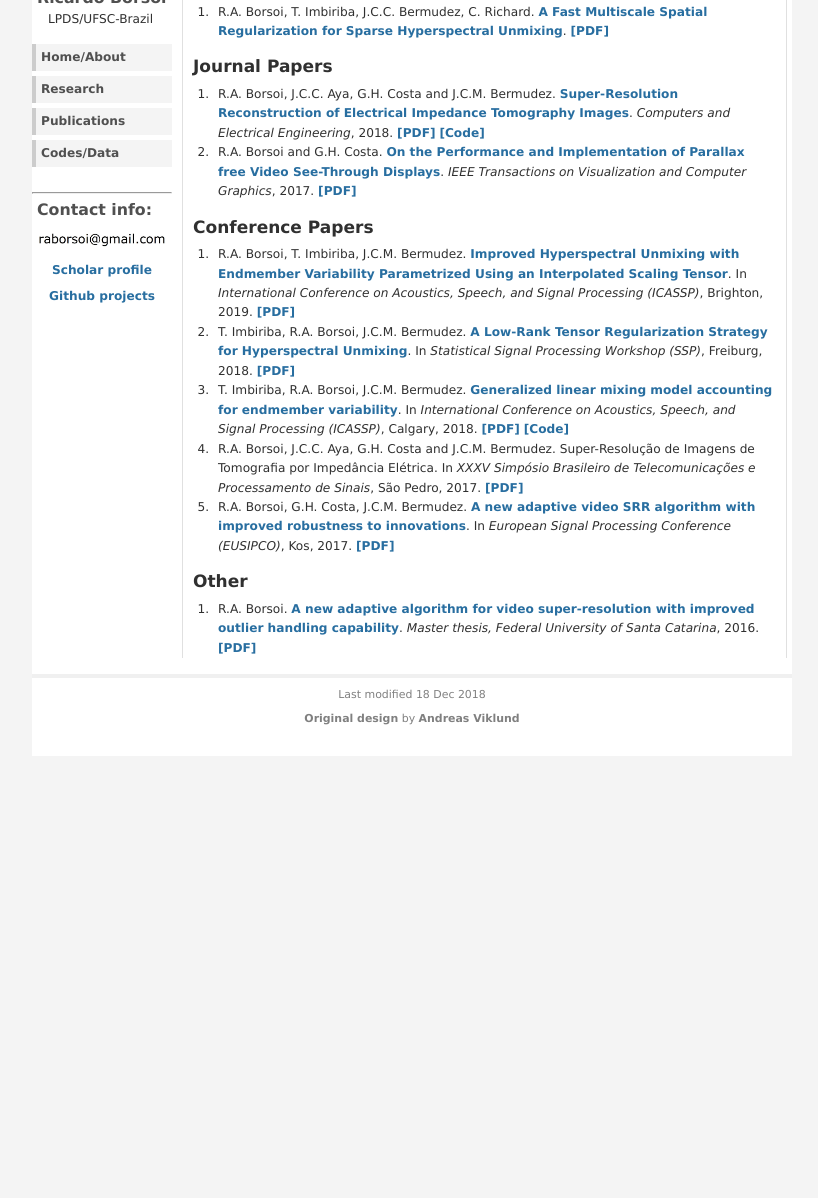
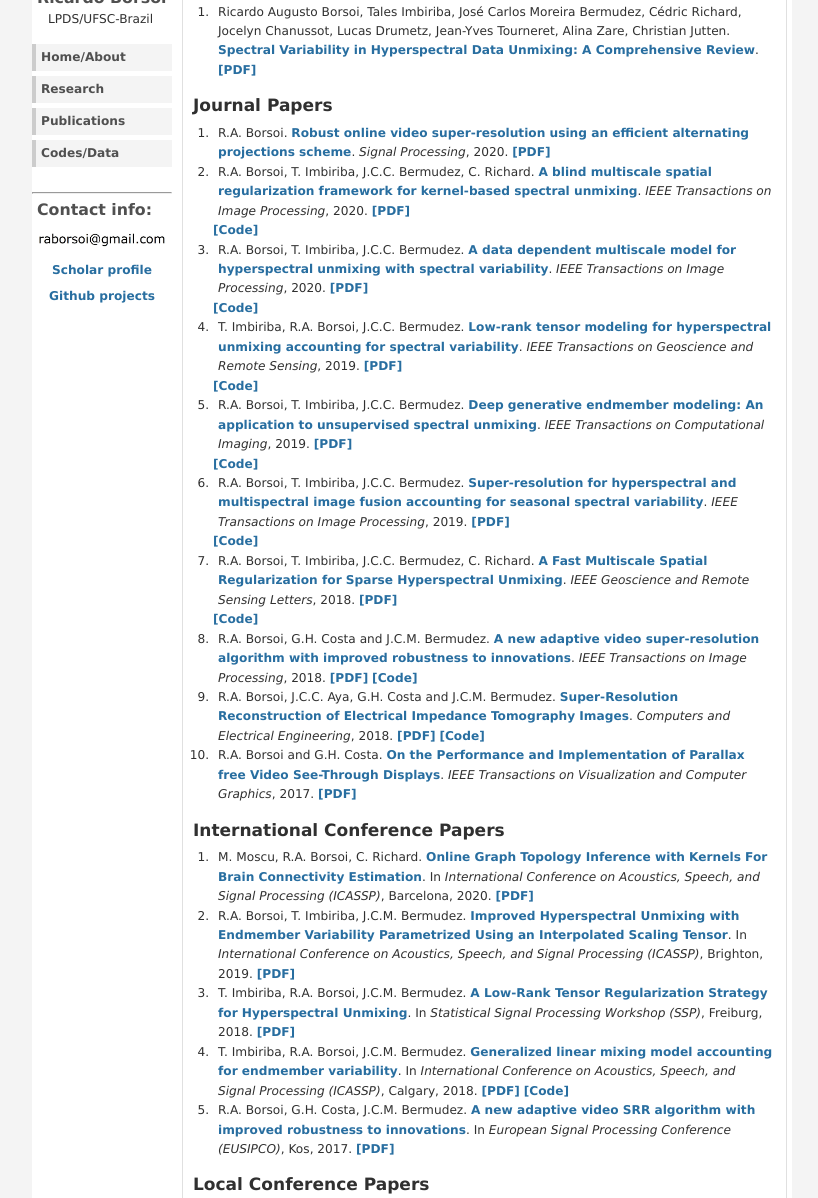
Before and after one commit to ricardoborsoi/ricardoborsoi.github.io, a plain HTML site: page publications.html in a window 1280 px wide. Shown: the part 325-1523 px from the top of the page, without its empty margins (228-1046 px from the left). Before the commit the page ends 1081 px from the top, so only its background shows below. Drawn offline with Linux system fonts and the light colour scheme; a script that the page names is missing.

Commit message:
updated publication list

```diff
--- a/publications.html
+++ b/publications.html
@@ -118,10 +118,10 @@
 <ol>
 
 <!--  -->
-<li> R.A. Borsoi, T. Imbiriba, J.C.C. Bermudez, C. Richard.
-<a href="http://wwww">A Fast Multiscale Spatial Regularization for Sparse Hyperspectral Unmixing</a>.
+<li> Ricardo Augusto Borsoi, Tales Imbiriba, José Carlos Moreira Bermudez, Cédric Richard, Jocelyn Chanussot, Lucas Drumetz, Jean-Yves Tourneret, Alina Zare, Christian Jutten.
+<a href="http://wwww">Spectral Variability in Hyperspectral Data Unmixing: A Comprehensive Review</a>.
 <!--<cite>journal name</cite>, 2017.-->
-<a href="https://arxiv.org/pdf/1712.01770">[PDF]</a></li>
+<a href="https://arxiv.org/pdf/2001.07307">[PDF]</a></li>
 
 
 </ol>
@@ -132,8 +132,66 @@
 <ol>
 <!-- <b>this is bold</b> -->
 
+<!--  -->
+<li> R.A. Borsoi.
+<a href="https://www.sciencedirect.com/science/article/pii/S0165168420301183">Robust online video super-resolution using an efficient alternating projections scheme</a>.
+<cite>Signal Processing</cite>, 2020.
+<a href="https://arxiv.org/pdf/1909.00073">[PDF]</a></li>
+<!-- <a href="">[Code]</a> </li> -->
+
+<!--  -->
+<li> R.A. Borsoi, T. Imbiriba, J.C.C. Bermudez, C. Richard.
+<a href="https://ieeexplore.ieee.org/abstract/document/9031700/">A blind multiscale spatial regularization framework for kernel-based spectral unmixing</a>.
+<cite>IEEE Transactions on Image Processing</cite>, 2020.
+<a href="https://arxiv.org/pdf/1908.06925">[PDF]</a></li>
+<a href="https://github.com/ricardoborsoi/MultiscaleKernelSURelease">[Code]</a> </li>
 
 
+<!--  -->
+<li> R.A. Borsoi, T. Imbiriba, J.C.C. Bermudez.
+<a href="https://ieeexplore.ieee.org/abstract/document/8962277/">A data dependent multiscale model for hyperspectral unmixing with spectral variability</a>.
+<cite>IEEE Transactions on Image Processing</cite>, 2020.
+<a href="https://arxiv.org/pdf/1808.01047">[PDF]</a></li>
+<a href="https://github.com/ricardoborsoi/DataDependentSUvarRelease">[Code]</a> </li>
+
+
+<!--  -->
+<li> T. Imbiriba, R.A. Borsoi, J.C.C. Bermudez.
+<a href="https://ieeexplore.ieee.org/abstract/document/8909372/">Low-rank tensor modeling for hyperspectral unmixing accounting for spectral variability</a>.
+<cite>IEEE Transactions on Geoscience and Remote Sensing</cite>, 2019.
+<a href="https://arxiv.org/pdf/1811.02413">[PDF]</a></li>
+<a href="https://github.com/talesimbiriba/ULTRA-V">[Code]</a> </li>
+
+
+<!--  -->
+<li> R.A. Borsoi, T. Imbiriba, J.C.C. Bermudez.
+<a href="https://ieeexplore.ieee.org/abstract/document/8878112/">Deep generative endmember modeling: An application to unsupervised spectral unmixing</a>.
+<cite>IEEE Transactions on Computational Imaging</cite>, 2019.
+<a href="https://arxiv.org/pdf/1902.05528">[PDF]</a></li>
+<a href="https://github.com/ricardoborsoi/Unmixing_with_Deep_Generative_Models">[Code]</a> </li>
+
+
+<!--  -->
+<li> R.A. Borsoi, T. Imbiriba, J.C.C. Bermudez.
+<a href="https://ieeexplore.ieee.org/abstract/document/8768351/">Super-resolution for hyperspectral and multispectral image fusion accounting for seasonal spectral variability</a>.
+<cite>IEEE Transactions on Image Processing</cite>, 2019.
+<a href="https://arxiv.org/pdf/1808.10072">[PDF]</a></li>
+<a href="https://github.com/ricardoborsoi/FuVarRelease">[Code]</a> </li>
+
+
+<!--  -->
+<li> R.A. Borsoi, T. Imbiriba, J.C.C. Bermudez, C. Richard.
+<a href="https://ieeexplore.ieee.org/abstract/document/8536490/">A Fast Multiscale Spatial Regularization for Sparse Hyperspectral Unmixing</a>.
+<cite>IEEE Geoscience and Remote Sensing Letters</cite>, 2018.
+<a href="https://arxiv.org/pdf/1712.01770">[PDF]</a></li>
+<a href="https://github.com/ricardoborsoi/MUA_SparseUnmixing">[Code]</a> </li>
+
+<!-- -->
+<li> R.A. Borsoi, G.H. Costa and J.C.M. Bermudez.
+<a href="https://ieeexplore.ieee.org/abstract/document/8440098/">A new adaptive video super-resolution algorithm with improved robustness to innovations</a>.
+<cite>IEEE Transactions on Image Processing</cite>, 2018.
+<a href="https://arxiv.org/pdf/1706.04695">[PDF]</a>
+<a href="https://github.com/ricardoborsoi/Adap_SRR">[Code]</a> </li>
 
 <!-- EIT -->
 <li> R.A. Borsoi, J.C.C. Aya, G.H. Costa and J.C.M. Bermudez.
@@ -153,8 +211,21 @@
 
 
 
-<h3 id="publications">Conference Papers</h3>
+
+
+
+
+
+
+<h3 id="publications">International Conference Papers</h3>
 <ol>
+
+<!-- -->
+<li> M. Moscu, R.A. Borsoi, C. Richard.
+<a href="https://ieeexplore.ieee.org/abstract/document/9053148/">Online Graph Topology Inference with Kernels For Brain Connectivity Estimation</a>.
+In <cite>International Conference on Acoustics, Speech, and Signal Processing (ICASSP)</cite>, Barcelona, 2020.
+<a href="http://www.cedric-richard.fr/Articles/moscu2019online.pdf">[PDF]</a>
+<!--<a href="https://github.com/">[Code]</a>--> </li>
 
 
 <!-- -->
@@ -179,12 +250,6 @@ In <cite>International Conference on Acoustics, Speech, and Signal Processing (I
 <a href="https://github.com/talesimbiriba/GLMM">[Code]</a> </li>
 
 <!-- -->
-<li> R.A. Borsoi, J.C.C. Aya, G.H. Costa and J.C.M. Bermudez.
-Super-Resolução de Imagens de Tomografia por Impedância Elétrica.
-In <cite>XXXV Simpósio Brasileiro de Telecomunicações e Processamento de Sinais</cite>, São Pedro, 2017.
-<a href="https://www.researchgate.net/publication/319716478_Super-Resolucao_de_Imagens_de_Tomografia_por_Impedancia_Eletrica">[PDF]</a> </li>
-
-<!-- -->
 <li> R.A. Borsoi, G.H. Costa, J.C.M. Bermudez.
 <a href="http://ieeexplore.ieee.org/abstract/document/8081460/">A new adaptive video SRR algorithm with improved robustness to innovations</a>.
 In <cite>European Signal Processing Conference (EUSIPCO)</cite>, Kos, 2017.
@@ -193,6 +258,23 @@ In <cite>European Signal Processing Conference (EUSIPCO)</cite>, Kos, 2017.
 
 
 </ol>
+
+
+
+
+<h3 id="publications">Local Conference Papers</h3>
+<ol>
+
+<!-- -->
+<li> R.A. Borsoi, J.C.C. Aya, G.H. Costa and J.C.M. Bermudez.
+Super-Resolução de Imagens de Tomografia por Impedância Elétrica.
+In <cite>XXXV Simpósio Brasileiro de Telecomunicações e Processamento de Sinais</cite>, São Pedro, 2017.
+<a href="https://www.researchgate.net/publication/319716478_Super-Resolucao_de_Imagens_de_Tomografia_por_Impedancia_Eletrica">[PDF]</a> </li>
+
+</ol>
+
+
+
 
 
 
```
